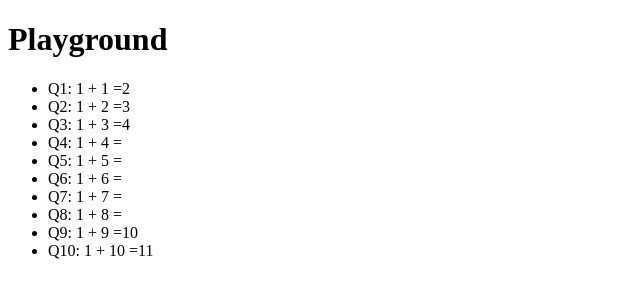
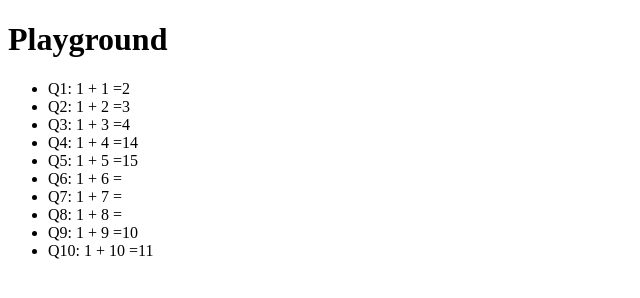
Before and after one commit to jgen16go/git-learn, a plain HTML site: page index.html in a window 1280 px wide. Shown: the full height of the page, 0-640 px from the left. Drawn offline with Linux system fonts and the light colour scheme.

Commit message:
間違った答えを入力した

```diff
--- a/index.html
+++ b/index.html
@@ -14,8 +14,8 @@
     <li>Q1: 1 + 1 =2</li>
     <li>Q2: 1 + 2 =3</li>
     <li>Q3: 1 + 3 =4</li>
-    <li>Q4: 1 + 4 =</li>
-    <li>Q5: 1 + 5 =</li>
+    <li>Q4: 1 + 4 =14</li>
+    <li>Q5: 1 + 5 =15</li>
     <li>Q6: 1 + 6 =</li>
     <li>Q7: 1 + 7 =</li>
     <li>Q8: 1 + 8 =</li>
```
